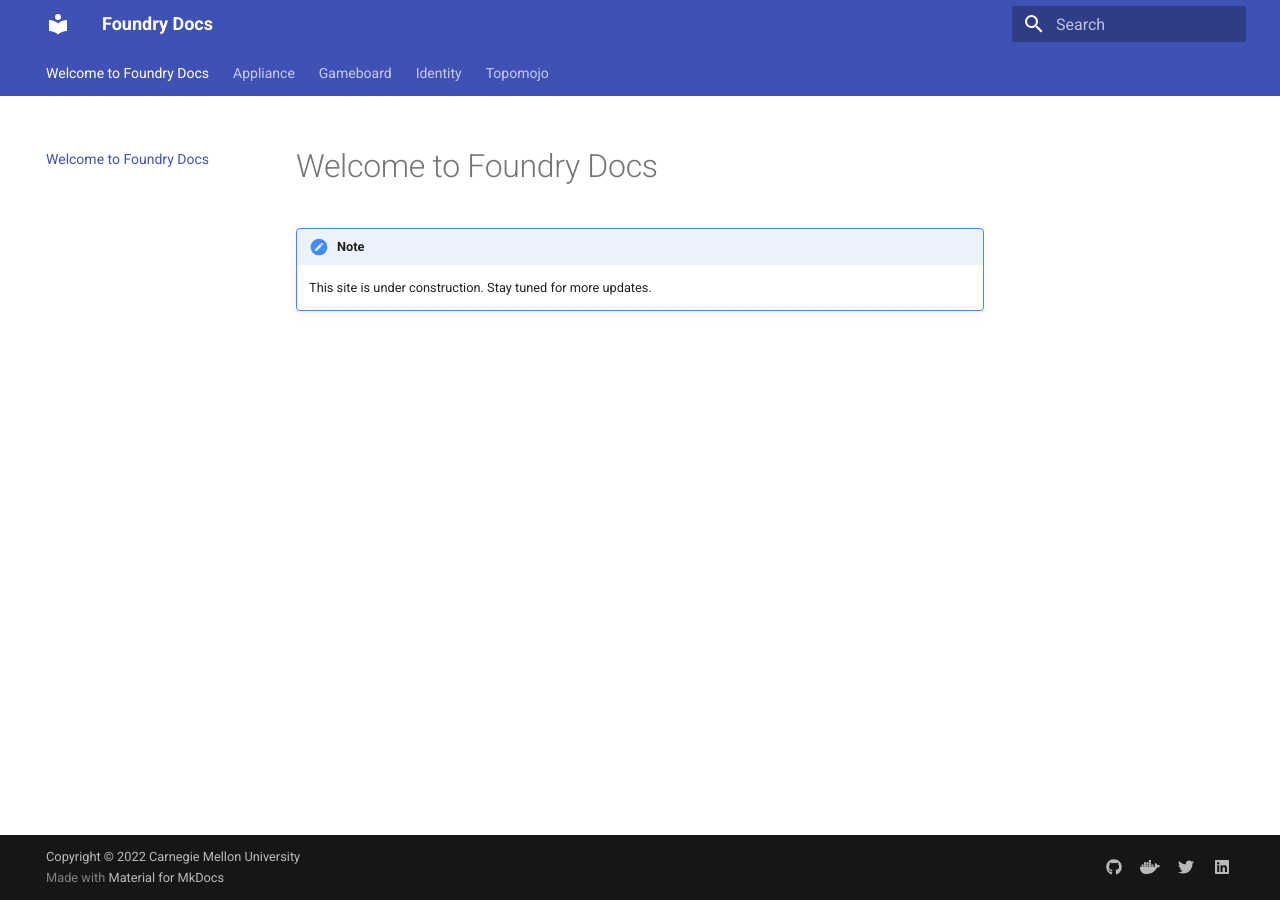
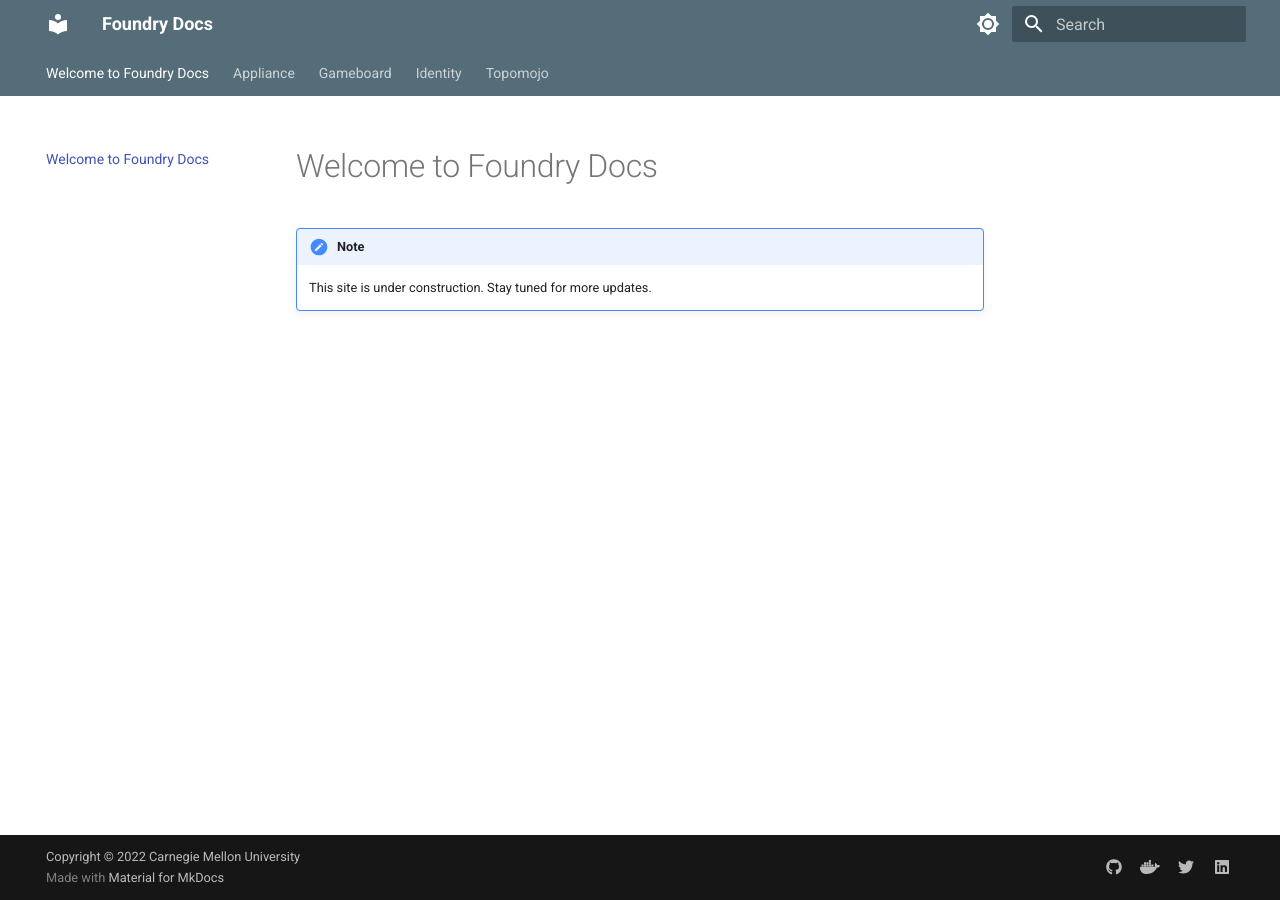
Before and after one commit to cmu-sei/foundry-docs, an MkDocs documentation site: the page built from docs/index.md, in a window 1280 px wide. Built offline with MkDocs 1.6.1 and Material for MkDocs 9.7.7, drawn with Linux system fonts in a browser that asks for light colours.

Commit message:
Updated color schemes for light/dark

```diff
--- a/mkdocs.yml
+++ b/mkdocs.yml
@@ -3,6 +3,19 @@
   name: material
   features:
     - navigation.tabs
+  palette:
+    - scheme: default
+      primary: blue grey
+      accent: lime
+      toggle:
+        icon: material/brightness-7
+        name: Switch to dark mode
+    - scheme: slate
+      primary: blue grey
+      accent: lime
+      toggle:
+        icon: material/brightness-4
+        name: Switch to light mode
 markdown_extensions:
   - admonition
   - pymdownx.details
```
